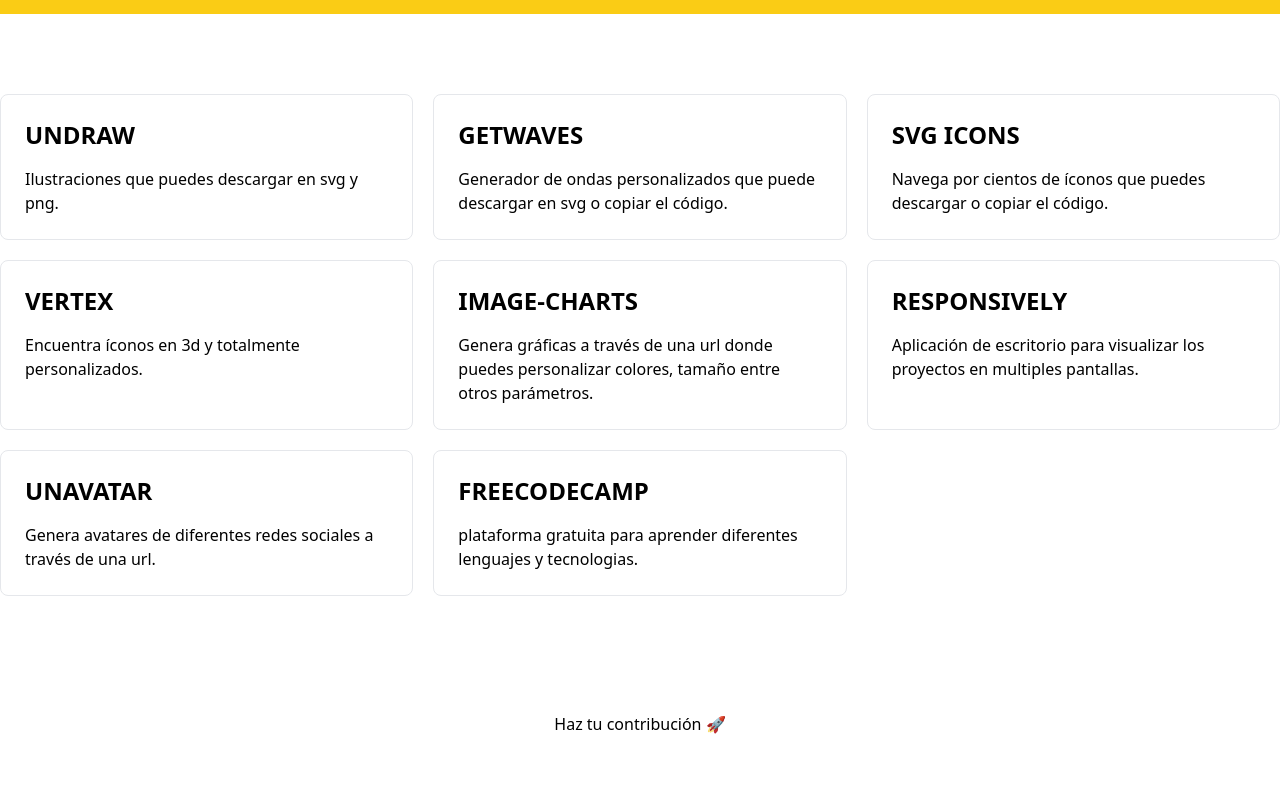
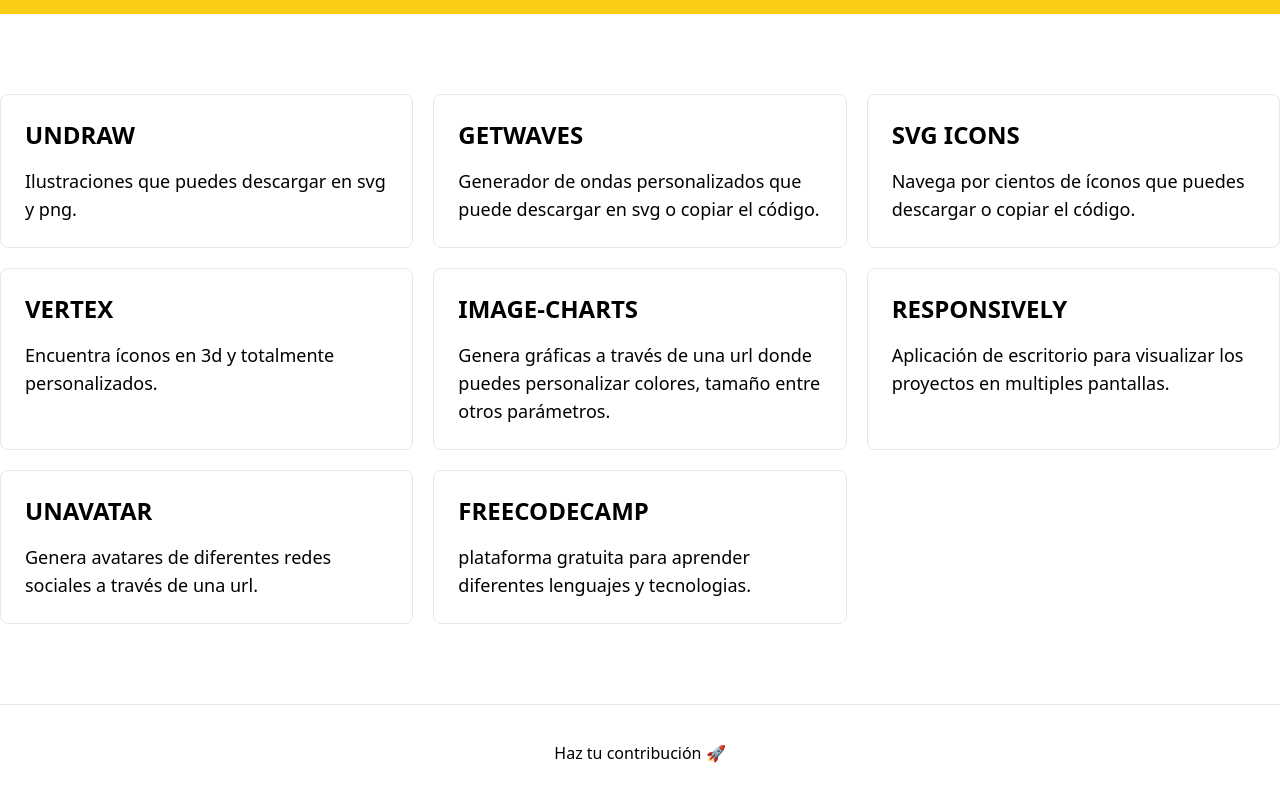
Before and after one commit to omarcardoze/bucorecursos, a Next.js app: page / in a window 1280 px wide. Shown: the part 306-1106 px from the top of the page. Before the commit the page ends 1078 px from the top, so only its background shows below. Built offline with nearby package versions, Linux system fonts and the light colour scheme.

Commit message:
Add new text size

```diff
--- a/components/Footer.tsx
+++ b/components/Footer.tsx
@@ -2,7 +2,7 @@
 
 export const Footer = () => {
   return (
-    <footer className='w-full h-24 flex justify-center items-center'>
+    <footer className='w-full h-24 flex justify-center items-center border-t'>
       <div className='contaiener'>
         <Link href='https://github.com/OmarCardoze/Dir-repo'>
           Haz tu contribución 🚀
--- a/components/ResourcesList/ResourcesItem.tsx
+++ b/components/ResourcesList/ResourcesItem.tsx
@@ -20,7 +20,7 @@
         <h2 className='text-xl text-black uppercase font-bold md:text-2xl'>
           {title}
         </h2>
-        <p className='text-black'>{description}</p>
+        <p className='text-black text-lg'>{description}</p>
       </article>
     </Link>
   )
```
